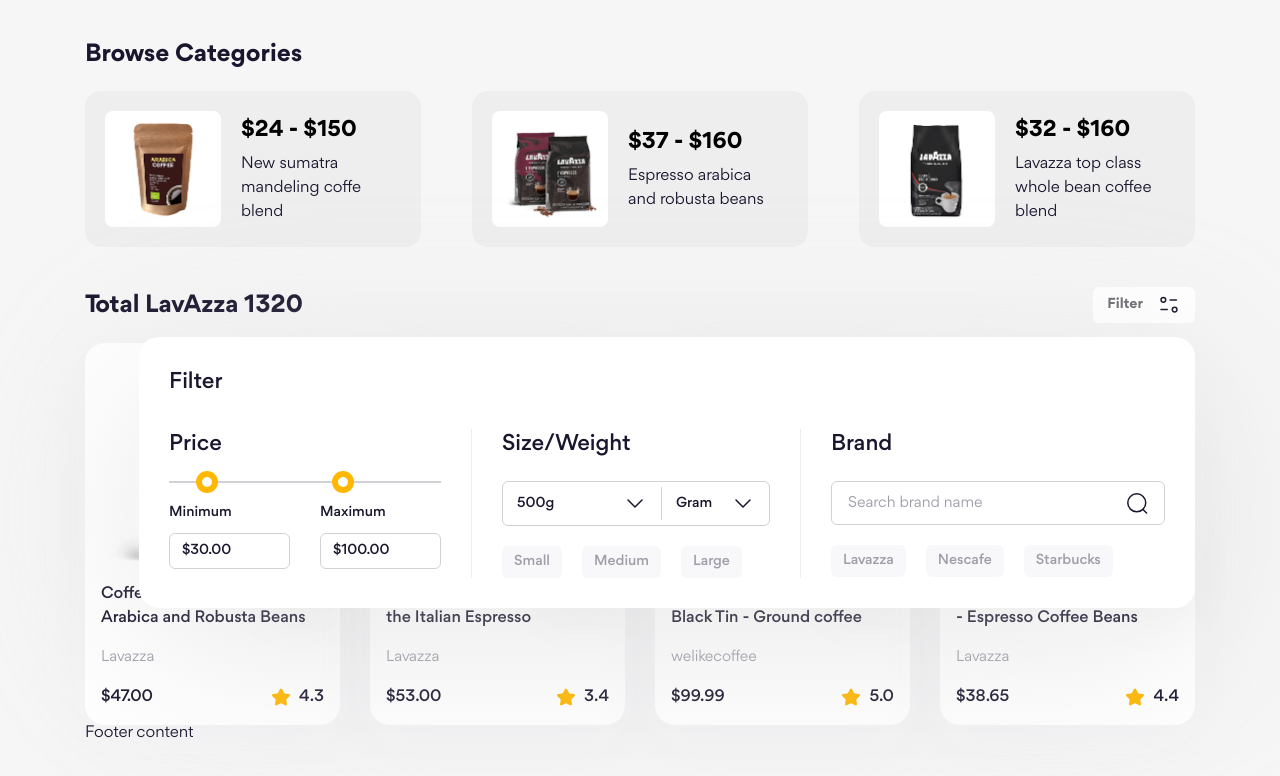
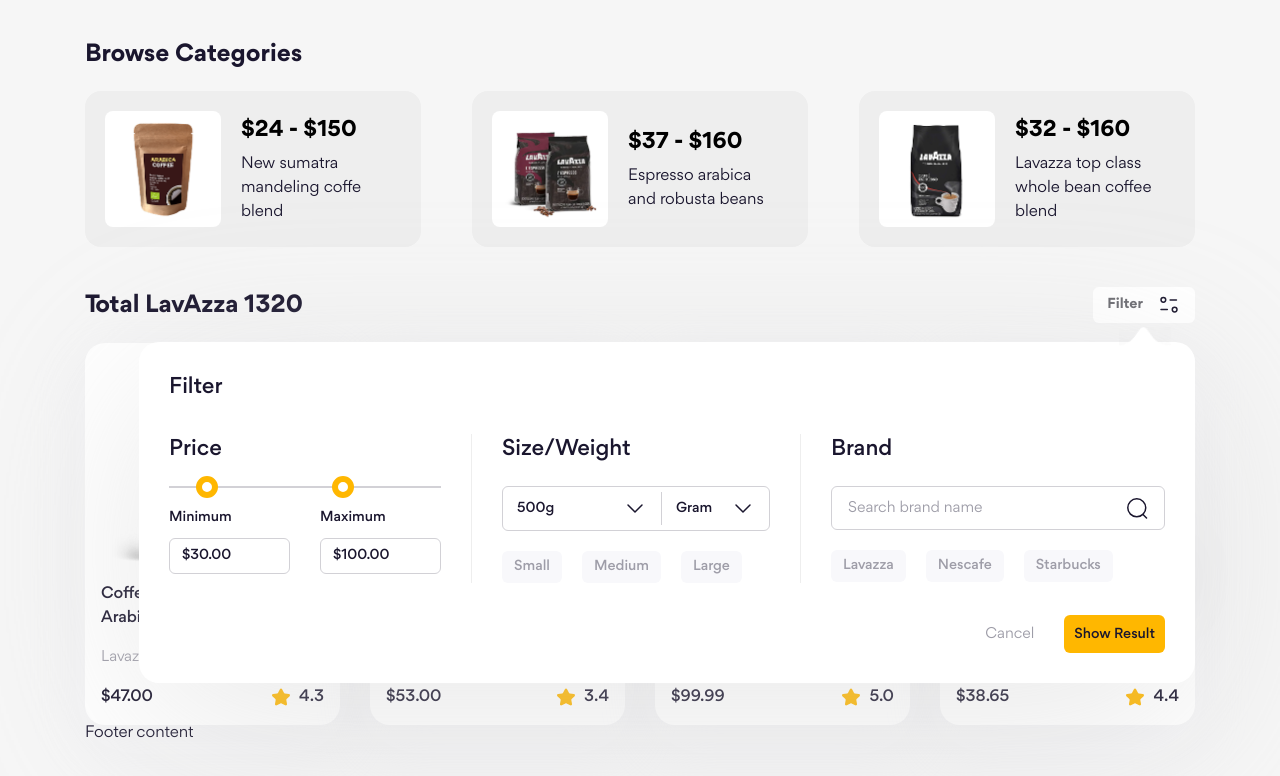
Before and after one commit to JohnT6/f8-htmlcss-08, a website: page index.html in a window 1280 px wide. Shown: the part 530-1306 px from the top of the page. Drawn offline with Linux system fonts and the light colour scheme.

Commit message:
Làm form filter sản phẩm #4

```diff
--- a/index.html
+++ b/index.html
@@ -109,6 +109,7 @@
                         </button>
 
                         <div class="filter">
+                            <img src="./assets/icons/arrow-up.png" alt="" class="filter__arrow">
                             <h3 class="filter__heading">Filter</h3>
                             <form action="" class="filter__form">
                                 <div class="filter__row">
@@ -218,6 +219,10 @@
                                             </div>
                                         </div>
                                     </div>
+                                </div>
+                                <div class="filter__row filter__footer">
+                                    <button class="btn btn--text filter__cancel">Cancel</button>
+                                    <button class="btn btn--primary filter__submit">Show Result</button>
                                 </div>
                             </form>
                         </div>
--- a/scss/components/_buttons.scss
+++ b/scss/components/_buttons.scss
@@ -39,3 +39,46 @@
         margin-top: 6px;
     }
 }
+
+.btn {
+    background: #f8f8fb;
+    border-radius: 6px;
+    height: 46px;
+    padding: 0 20px;
+    font-size: 1.8rem;
+    font-weight: 500;
+    user-select: none;
+
+    + .btn {
+        margin-left: 20px;
+    }
+
+    &--text {
+        color: #9e9da8;
+        background: transparent;
+        font-weight: 400;
+    }
+
+    &--primary {
+        background: #ffb700;
+    }
+
+    &--outline {
+        background: transparent;
+        border: 1px solid #d2d1d6;
+    }
+
+    &--rounded {
+        border-radius: 99px;
+    }
+
+    &:hover {
+        opacity: 0.9;
+    }
+
+    &[disabled],
+    &--disabled {
+        opacity: 0.5;
+        pointer-events: none;
+    }
+}
--- a/scss/components/_filter-form.scss
+++ b/scss/components/_filter-form.scss
@@ -6,12 +6,19 @@
 .filter {
     position: absolute;
     right: 0;
-    top: 50px;
+    top: 55px;
 
     border-radius: 20px;
     padding: 30px;
     background: var(--filter-form-bg);
     filter: drop-shadow(0px 40px 90px var(--filter-form-shadow));
+
+    &__arrow {
+        position: absolute;
+        top: -15px;
+        right: 24px;
+        height: 20.5px;
+    }
 
     &__heading {
         font-size: 2.2rem;
@@ -174,4 +181,24 @@
         background: #eee;
         margin: 0 30px;
     }
+
+    &__footer {
+        display: flex;
+        justify-content: flex-end;
+        margin-top: 32px;
+    }
+
+    &__cancel,
+    &__submit {
+        height: 38px;
+        padding: 0 10px;
+    }
+
+    &__cancel {
+        font-size: 1.5rem;
+    }
+
+    &__submit {
+        font-size: 1.4rem;
+    }
 }
```
Also changed, not shown: assets/css/main.css, assets/icons/arrow-up.png (added), 1 other file.
